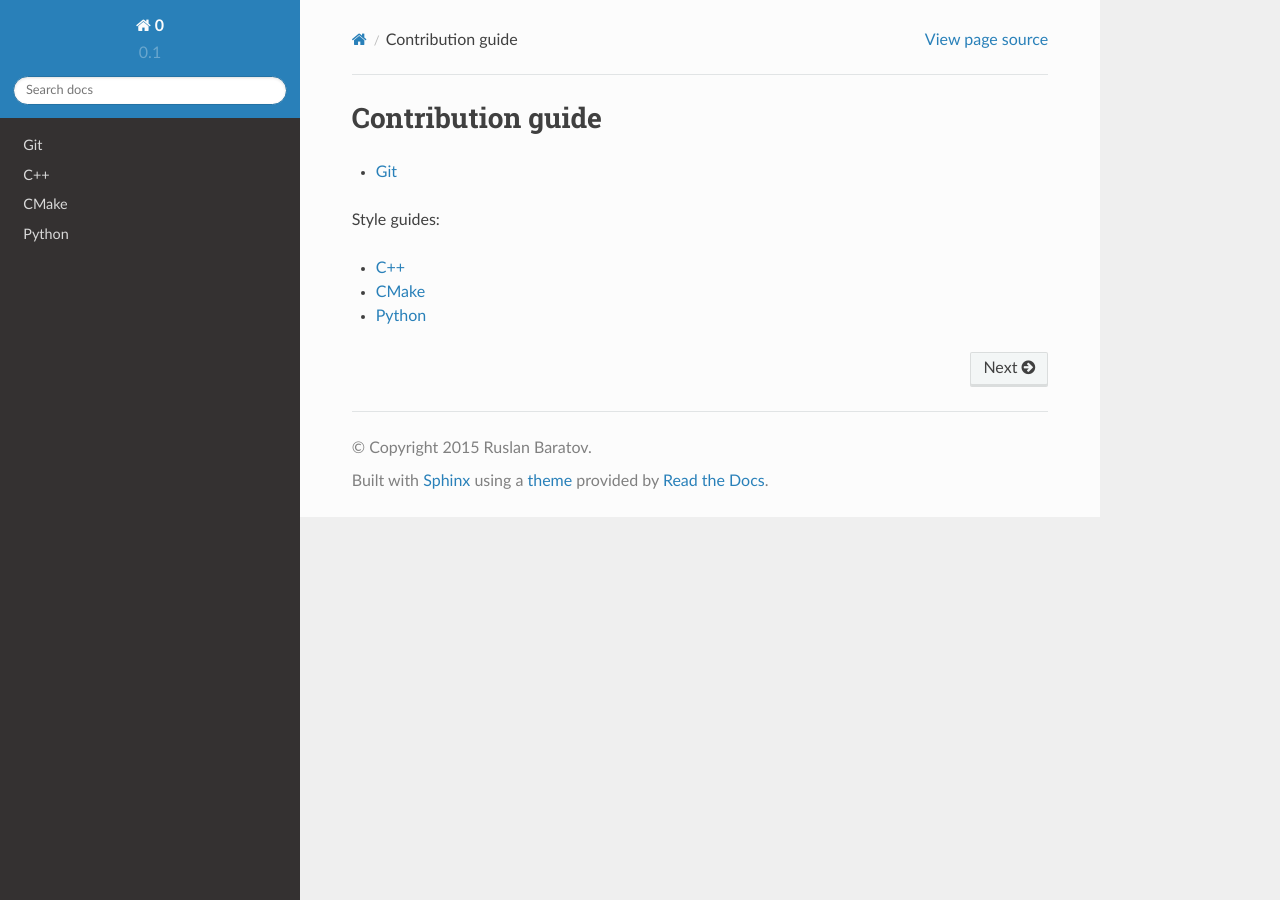
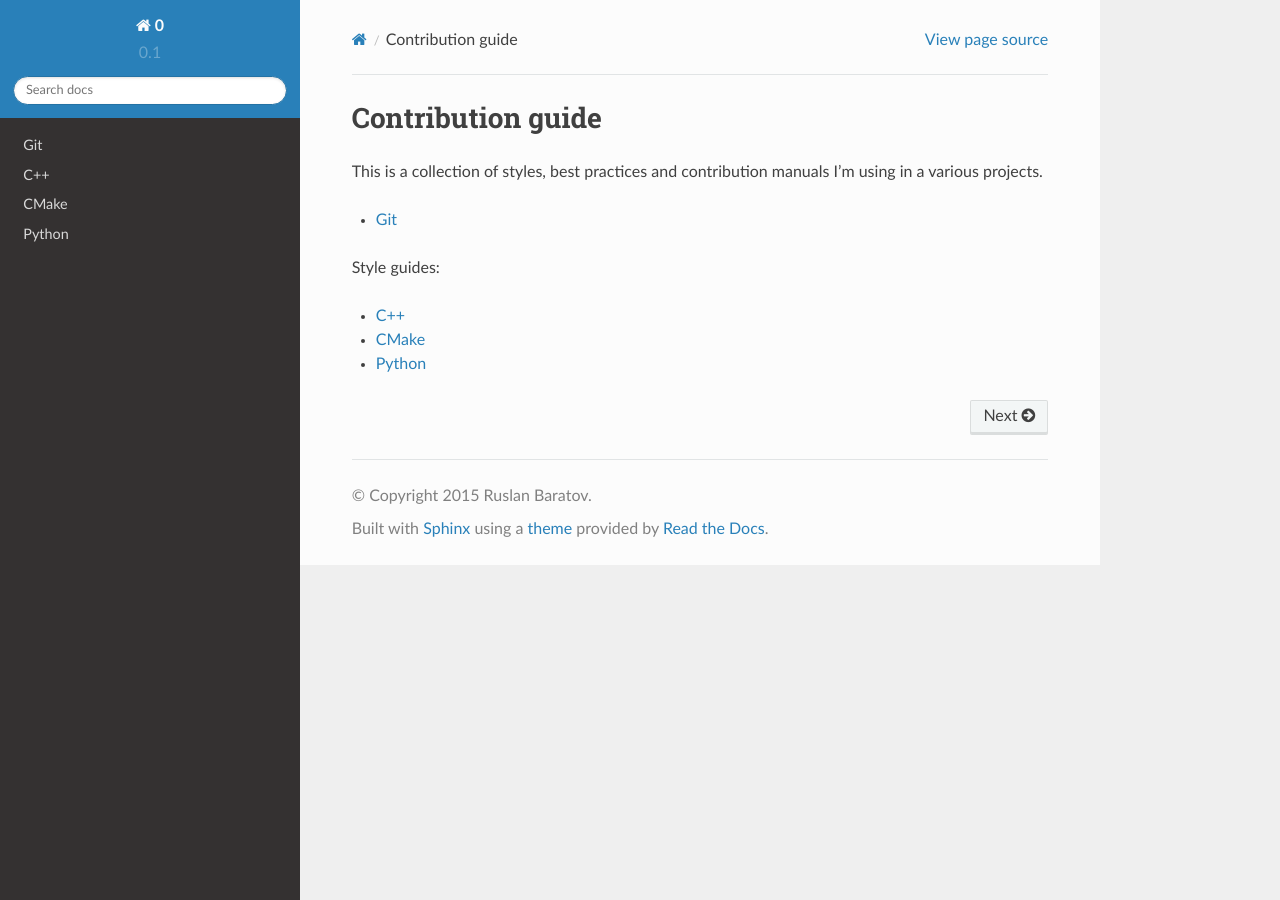
Before and after one commit to ruslo/0, a Sphinx documentation site: the page built from docs/index.rst, in a window 1280 px wide. Built offline with Sphinx 7.4.7 and the Read the Docs theme 2.0.0, drawn with Linux system fonts in a browser that asks for light colours.

Commit message:
Add some description

```diff
--- a/docs/index.rst
+++ b/docs/index.rst
@@ -1,5 +1,8 @@
 Contribution guide
 ------------------
+
+This is a collection of styles, best practices and contribution manuals I'm
+using in a various projects.
 
 .. toctree::
    :maxdepth: 2
```
